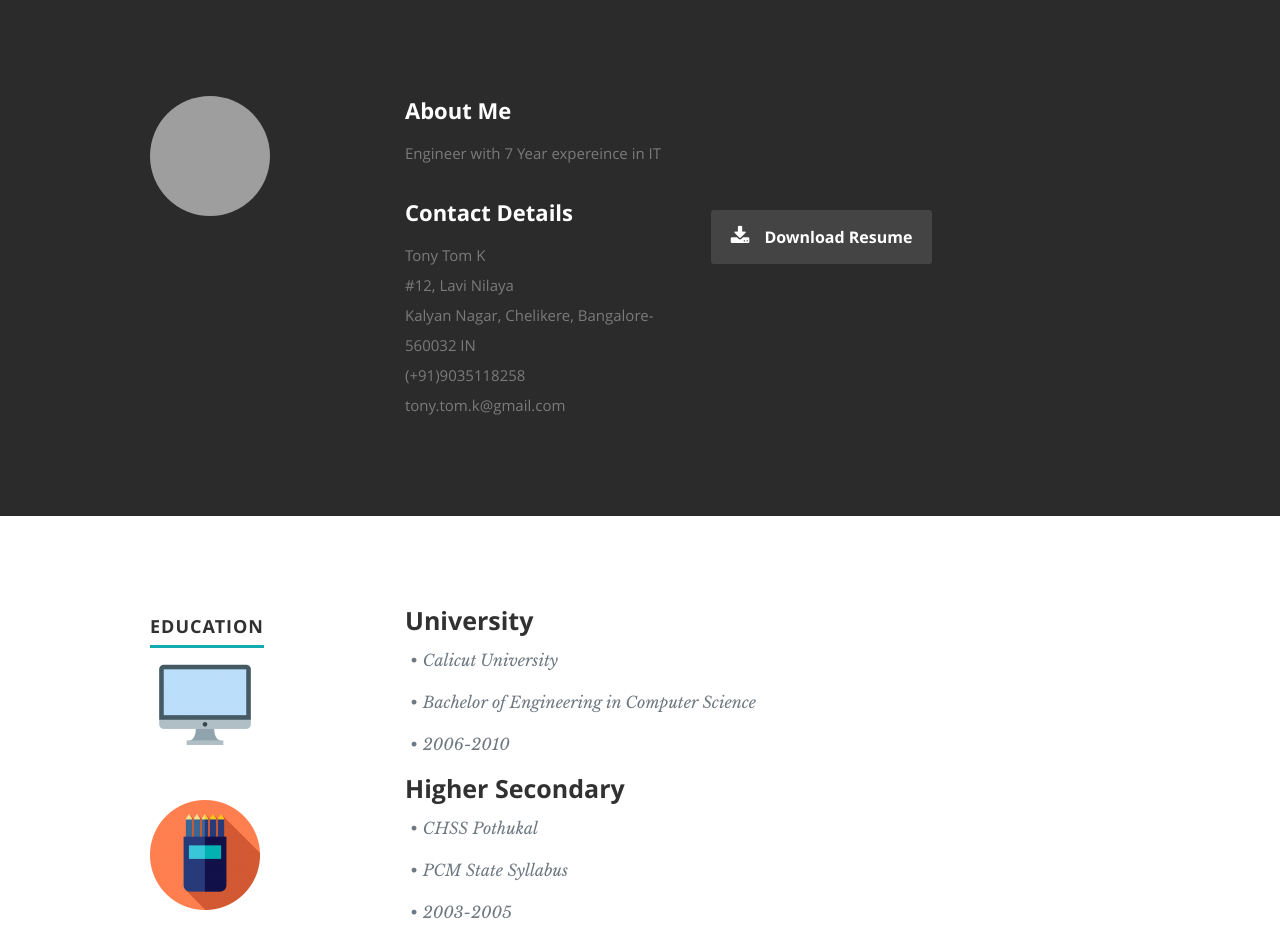
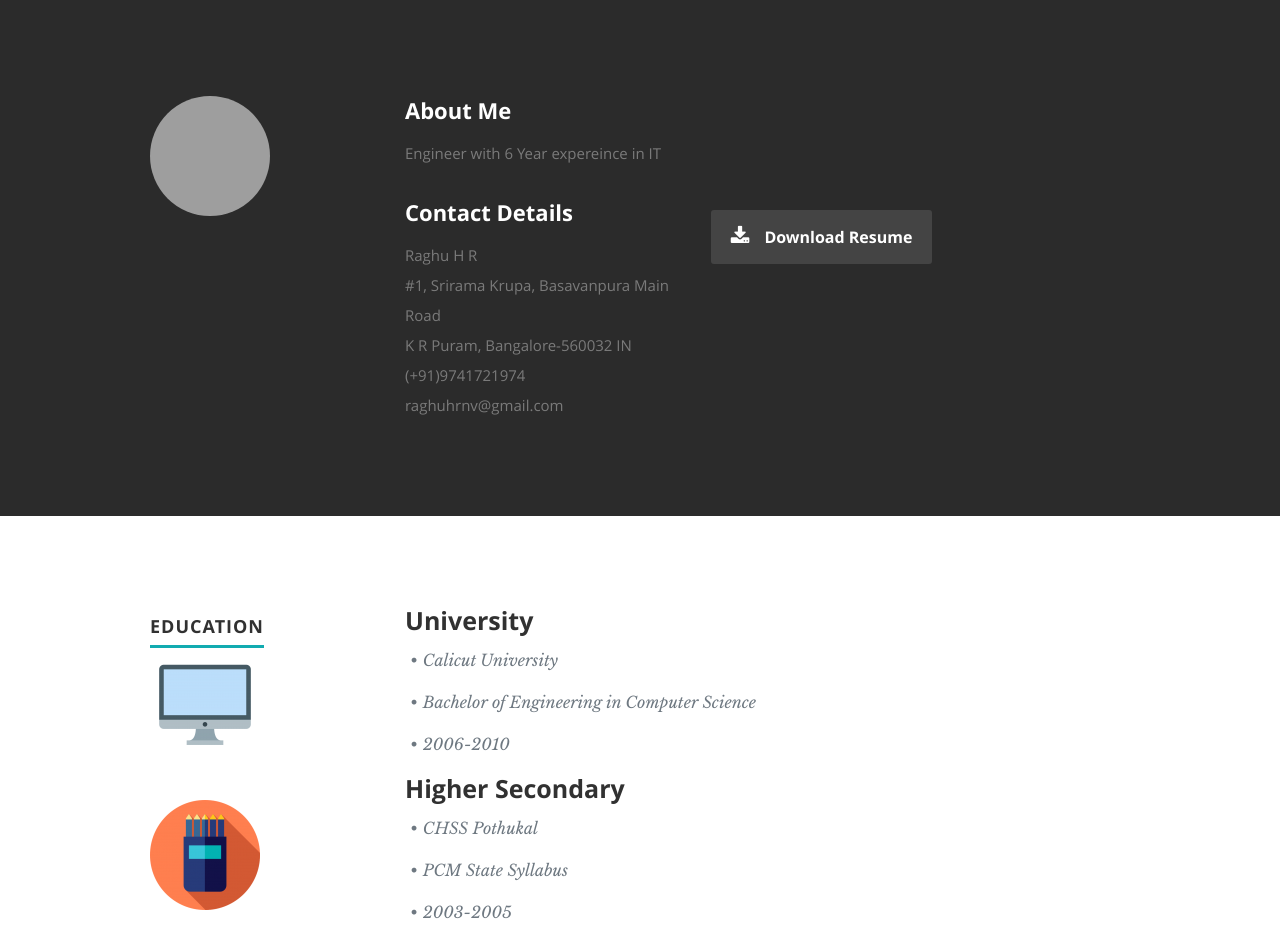
Before and after one commit to RaghuRangaraj/raghurangaraj.github.io, a plain HTML site: page index.html in a window 1280 px wide. Shown: the part 800-1738 px from the top of the page. Drawn offline with nearby package versions, Linux system fonts and the light colour scheme; grey boxes are pictures that could not be loaded.

Commit message:
Added Personal details
Added Personal details

```diff
--- a/index.html
+++ b/index.html
@@ -79,18 +79,18 @@
       </div>
       <div class="nine columns main-col">
         <h2>About Me</h2>
-        <p>Engineer with 7 Year expereince in IT
+        <p>Engineer with 6 Year expereince in IT
         </p>
         <div class="row">
           <div class="columns contact-details">
             <h2>Contact Details</h2>
             <p class="address">
-              <span>Tony Tom K</span><br>
-              <span>#12, Lavi Nilaya<br>
-						         Kalyan Nagar, Chelikere, Bangalore-560032 IN
+              <span>Raghu H R</span><br>
+              <span>#1, Srirama Krupa, Basavanpura Main Road<br>
+						         K R Puram, Bangalore-560032 IN
                      </span><br>
-              <span>(+91)9035118258</span><br>
-              <span>tony.tom.k@gmail.com</span>
+              <span>(+91)9741721974</span><br>
+              <span>raghuhrnv@gmail.com</span>
             </p>
           </div>
           <div class="columns download">
```
